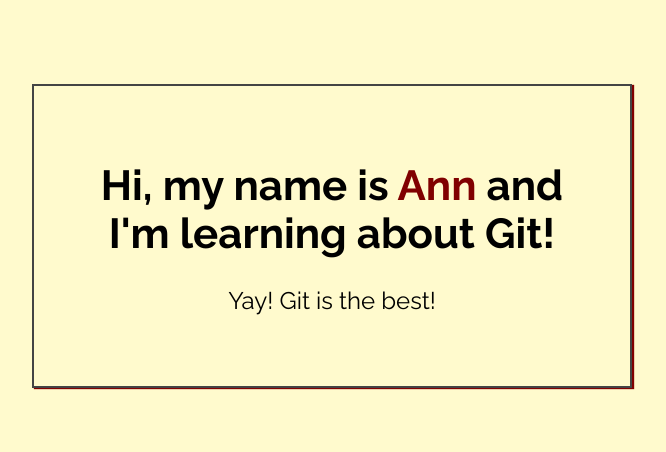
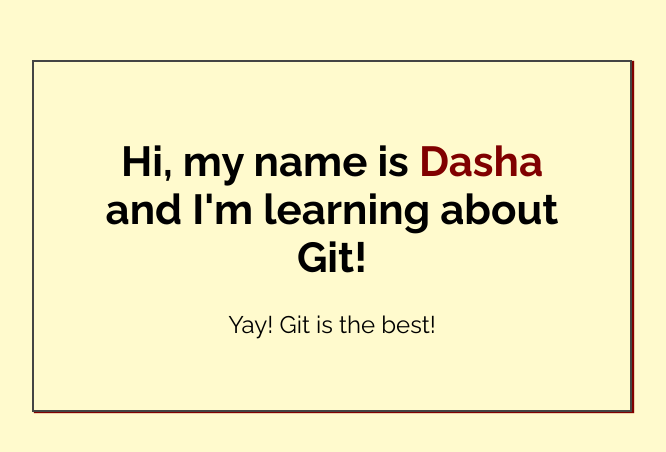
Before and after one commit to da5ha/my-first-repo, a plain HTML site: page index.html in a window 1280 px wide. Shown: the part 164-616 px from the top of the page, without its empty margins (308-974 px from the left). Drawn offline with Linux system fonts and the light colour scheme.

Commit message:
Added name to index.html

```diff
--- a/index.html
+++ b/index.html
@@ -14,7 +14,7 @@
 <body>
 
     <div class="greeting">
-        <h1>Hi, my name is <span class="highlight">Ann</span> and I'm learning about Git! </h1>
+        <h1>Hi, my name is <span class="highlight">Dasha</span> and I'm learning about Git! </h1>
 
         <p>Yay! Git is the best!</p>
     </div>
```
